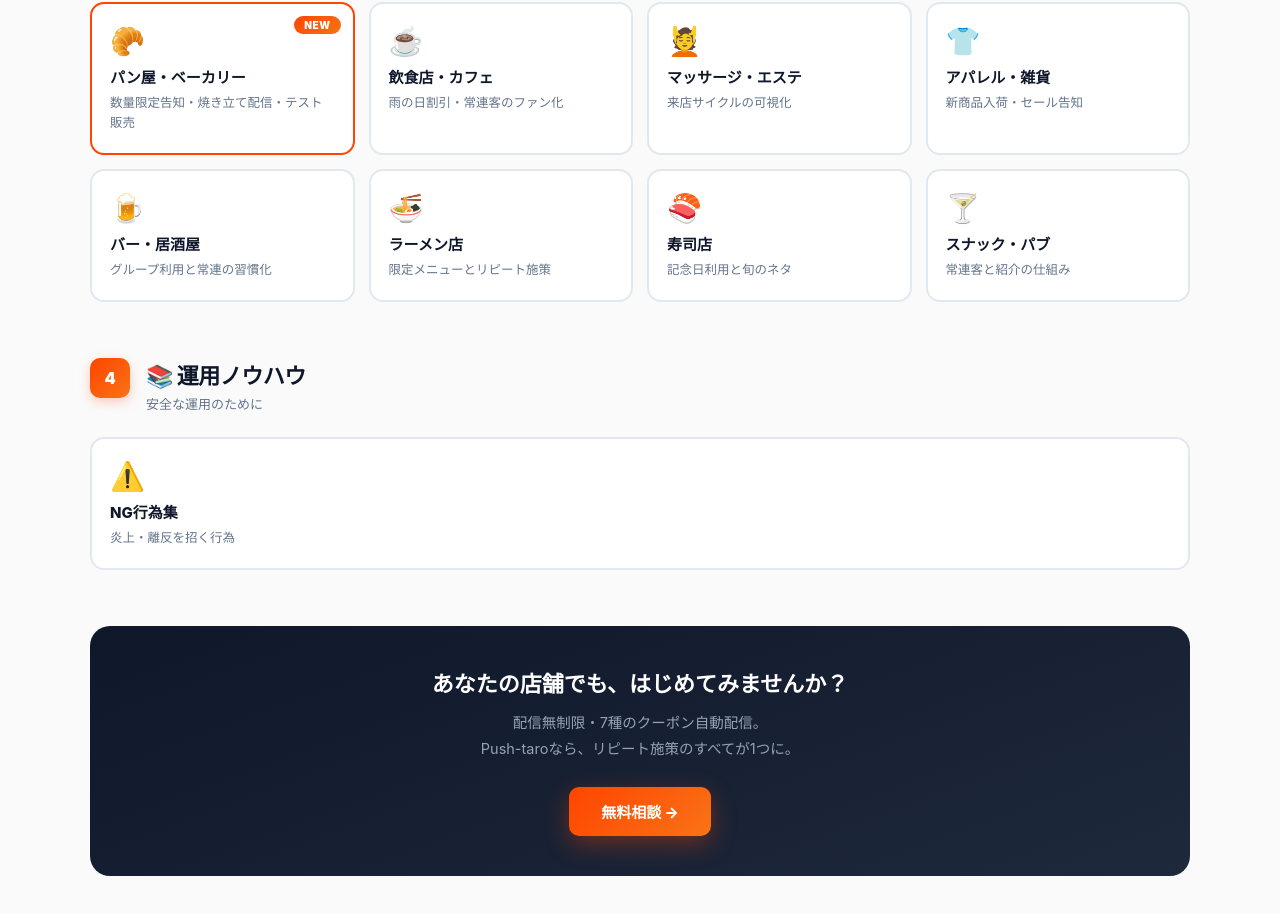
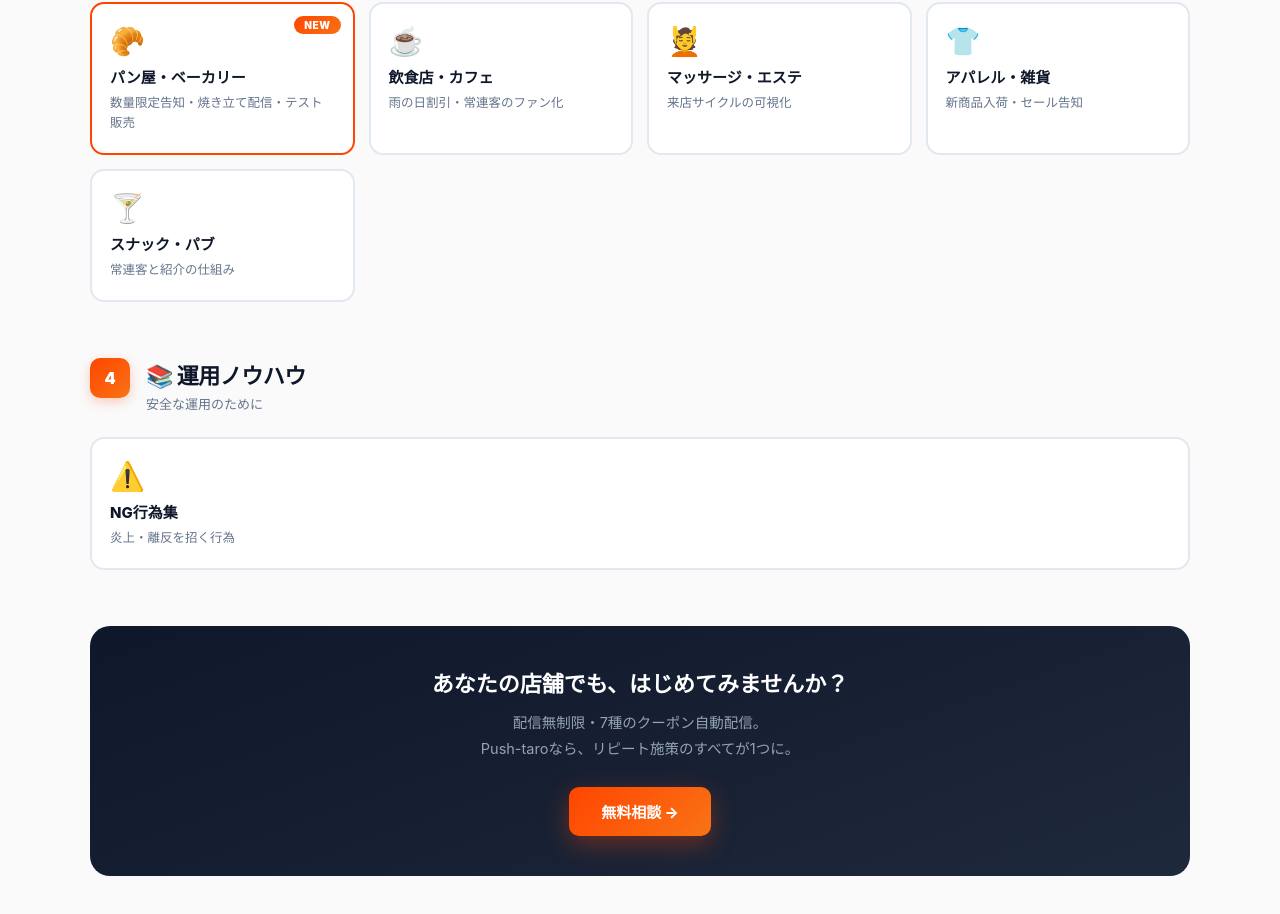
Before and after one commit to thellcishii-lang/push-taro, a Next.js app: page /guide in a window 1280 px wide. Shown: the part 1493-2407 px from the top of the page. Built offline with nearby package versions, Linux system fonts and the light colour scheme; no server answers.

Commit message:
Remove links for izakaya, ramen, and sushi
Removed links for izakaya, ramen, and sushi sections.

```diff
--- a/app/guide/GuideClient.tsx
+++ b/app/guide/GuideClient.tsx
@@ -165,9 +165,6 @@ export default function GuideClient() {
             <Link href="/guide/cafe" className="g-card"><span className="g-card-icon">☕</span><h4>飲食店・カフェ</h4><p>雨の日割引・常連客のファン化</p></Link>
             <Link href="/guide/massage" className="g-card"><span className="g-card-icon">💆</span><h4>マッサージ・エステ</h4><p>来店サイクルの可視化</p></Link>
             <Link href="/guide/apparel" className="g-card"><span className="g-card-icon">👕</span><h4>アパレル・雑貨</h4><p>新商品入荷・セール告知</p></Link>
-            <Link href="/guide/izakaya" className="g-card"><span className="g-card-icon">🍺</span><h4>バー・居酒屋</h4><p>グループ利用と常連の習慣化</p></Link>
-            <Link href="/guide/ramen" className="g-card"><span className="g-card-icon">🍜</span><h4>ラーメン店</h4><p>限定メニューとリピート施策</p></Link>
-            <Link href="/guide/sushi" className="g-card"><span className="g-card-icon">🍣</span><h4>寿司店</h4><p>記念日利用と旬のネタ</p></Link>
             <Link href="/guide/snack" className="g-card"><span className="g-card-icon">🍸</span><h4>スナック・パブ</h4><p>常連客と紹介の仕組み</p></Link>
           </div>
         </section>
```
